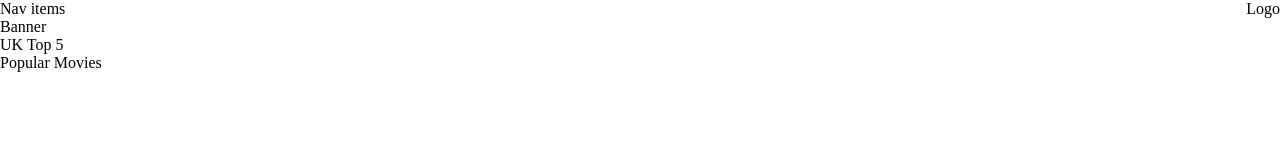
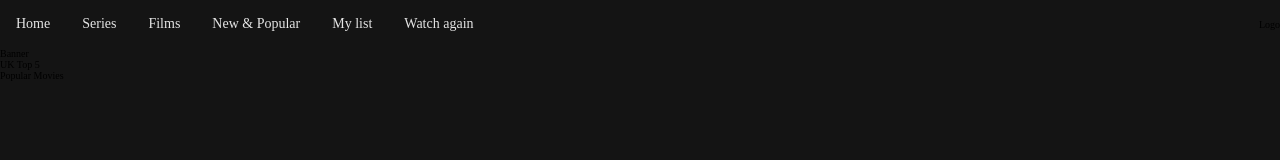
Before and after one commit to AliceBryer/Codeflix--NotNetflix-, a plain HTML site: page index.html in a window 1280 px wide. Drawn offline with Linux system fonts and the light colour scheme.

Commit message:
Styled nav bar

```diff
--- a/index.html
+++ b/index.html
@@ -12,7 +12,33 @@
 <header>
     <!--flex container-->
     <nav class="nav-container">
-        <div>Nav items</div>
+     <!--nav links div flex container-->
+        <div class="nav-links-container">
+     <!--Nav link-->
+            <div class="nav-link">
+              <a href="#">Home</a>
+            </div>
+   <!--Nav link-->
+            <div class="nav-link">
+                <a href="#">Series</a>
+              </div>
+    <!--Nav link-->
+              <div class="nav-link">
+                <a href="#">Films</a>
+              </div>
+    <!--Nav link-->
+              <div class="nav-link">
+                <a href="#">New &amp; Popular</a>
+              </div>
+    <!--Nav link-->
+              <div class="nav-link">
+                <a href="#">My list</a>
+              </div>
+     <!--Nav link-->
+              <div class="nav-link">
+                <a href="#">Watch again</a>
+              </div>
+        </div>
         <div>Logo</div>
     </nav>
 </header>
--- a/styles.css
+++ b/styles.css
@@ -1,16 +1,53 @@
-body {
-    margin:0
+:root {
+--dark: #141414;
+--dark-rgb: 20,20,20;
+--font-info:#e5e5e5;
+--font-hover: #e5e5e5be;
+--primary-btn: #e5091499;
+--primary-btn-hover: #e50914;
+--movie-price: #f5c518;
 }
 
-/* Nav styles */
+html {
+    font-size:10px;
+}
+
+body {
+    margin:0;
+    background-color: var(--dark)
+
+}
+
+/* nav styles */
 .nav-container {
     display:flex;
     flex-direction: row;
     justify-content: space-between;
+    align-items:center;
+
+}
+
+.nav-links-container {
+    display: flex;
+    flex-direction: row;
+   }
+
+.nav-link {
+    margin:1.6rem;
+}
+
+.nav-link a {
+    text-decoration: none;
+    font-size:1.4rem;
+    color: var(--font-info)
+}
+
+.nav-link a:hover {
+    color: var(--font-hover)
 }
 
 @media screen and (max-width:596px) {
-    .nav-container {
+    .nav-container, .nav-links-container  {
         flex-direction: column;
         align-items: center;
     }
```
